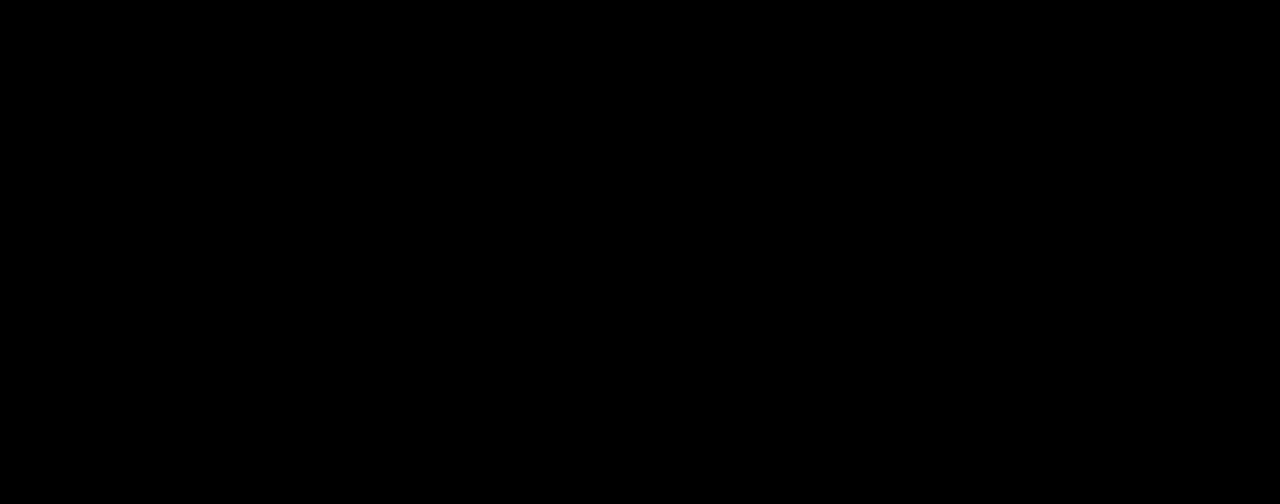
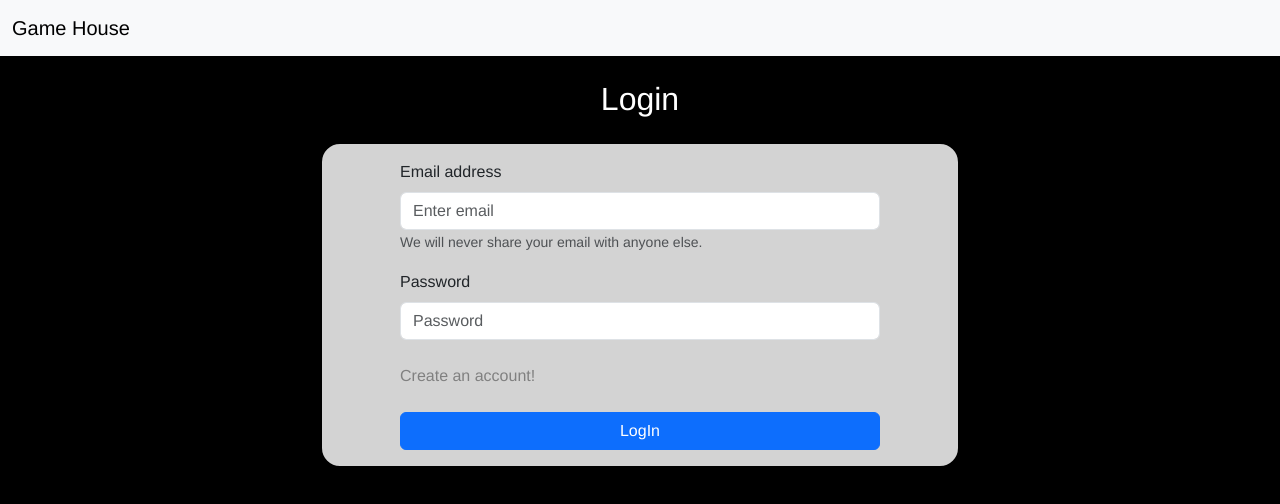
Before and after one commit to JoeyQPB/Game-House-frontend, a React (Vite) app: page /login in a window 1280 px wide. Before the commit this address had no page. Shown: the top 504 px of the page. Built offline with nearby package versions, Linux system fonts and the light colour scheme.

Commit message:
feat: signin and login pages

```diff
--- a/src/App.jsx
+++ b/src/App.jsx
@@ -5,7 +5,8 @@
 
 import Home from './pages/home/home.jsx';
 import SuggestNewGame from './pages/SuggestNewGame.jsx'
-import SignIn from './pages/SignIn.jsx'
+import SignInPage from './pages/SignInPage.jsx'
+import LoginPage from './pages/logIn.jsx'
 
 function App() {
 
@@ -15,8 +16,9 @@
       <div className='app'>
         <Routes>
           <Route path='/' element={<Home />} />
-          <Route path='/SignIn' element={<SignIn />} />
-          <Route path='/SuggestNewGame' element={<SuggestNewGame />} />
+          <Route path='/signIn' element={<SignInPage />} />
+          <Route path='/login' element={<LoginPage />} />
+          <Route path='/suggestNewGame' element={<SuggestNewGame />} />
         </Routes>
       </div>
     </>
--- /dev/null
+++ b/src/components/Login.jsx
@@ -0,0 +1,37 @@
+import Button from 'react-bootstrap/Button';
+import Form from 'react-bootstrap/Form';
+import { Link } from 'react-router-dom';
+import Nav from 'react-bootstrap/Nav';
+
+function LogIn() {
+    return (
+        <div style={{ background: 'lightgrey', display: 'flex', justifyContent: 'center', alignItems: 'center', width: '40rem', padding: '1rem', border: '2px solid black', borderRadius: '20px' }}>
+            <Form style={{ width: '30rem' }}>
+                <Form.Group className="mb-3" controlId="formBasicEmail">
+                    <Form.Label>Email address</Form.Label>
+                    <Form.Control type="email" placeholder="Enter email" />
+                    <Form.Text className="text-muted">We will never share your email with anyone else.</Form.Text>
+                </Form.Group>
+
+                <Form.Group className="mb-3" controlId="formBasicPassword">
+                    <Form.Label>Password</Form.Label>
+                    <Form.Control type="password" placeholder="Password" />
+                </Form.Group>
+
+                <Nav.Link as={Link} to="/signin" style={{
+                    textDecoration: 'none',
+                    color: 'grey',
+                    textAlign: 'left',
+                    paddingTop: '0.5rem',
+                    paddingBottom: '1.5rem'
+                }}>Create an account!</Nav.Link>
+
+                <Button variant="primary" type="submit" style={{ width: '100%' }}>
+                    LogIn
+                </Button>
+            </Form>
+        </div>
+    );
+}
+
+export default LogIn;
--- /dev/null
+++ b/src/components/SignIn.jsx
@@ -0,0 +1,42 @@
+import Button from 'react-bootstrap/Button';
+import Form from 'react-bootstrap/Form';
+import { Link } from 'react-router-dom';
+import Nav from 'react-bootstrap/Nav';
+
+function SignIn() {
+    return (
+        <div style={{ background: 'lightgrey', display: 'flex', justifyContent: 'center', alignItems: 'center', width: '40rem', padding: '1rem', border: '2px solid black', borderRadius: '20px' }}>
+            <Form style={{ width: '30rem' }}>
+                <Form.Group className="mb-3" controlId="formBasicEmail">
+                    <Form.Label>Email address</Form.Label>
+                    <Form.Control type="email" placeholder="Enter email" />
+                    <Form.Text className="text-muted">We will never share your email with anyone else.</Form.Text>
+                </Form.Group>
+
+                <Form.Group className="mb-3" controlId="formBasicPassword">
+                    <Form.Label>Password</Form.Label>
+                    <Form.Control type="password" placeholder="Password" />
+                </Form.Group>
+
+                <Form.Group className="mb-3" controlId="formBasicConfirmPassword">
+                    <Form.Label>Confirm Password</Form.Label>
+                    <Form.Control type="password" placeholder="Confirm Password" />
+                </Form.Group>
+
+                <Nav.Link as={Link} to="/login" style={{
+                    textDecoration: 'none',
+                    color: 'grey',
+                    textAlign: 'left',
+                    paddingTop: '0.5rem',
+                    paddingBottom: '1.5rem'
+                }}>I already have an account!</Nav.Link>
+
+                <Button variant="primary" type="submit" style={{ width: '100%' }}>
+                    Sign In
+                </Button>
+            </Form>
+        </div>
+    );
+}
+
+export default SignIn;
--- a/src/pages/SignIn.jsx
+++ /dev/null
@@ -1,12 +0,0 @@
-import NavBarFrg from '../components/NavBarFrg'
-
-const SignIn = () => {
-    return (
-        <>
-            <NavBarFrg />
-            <div>SignIn</div>
-        </>
-    )
-}
-
-export default SignIn;
--- /dev/null
+++ b/src/pages/SignInPage.jsx
@@ -0,0 +1,22 @@
+import NavBarFrg from '../components/NavBarFrg'
+import SignIn from '../components/SignIn'
+
+const SignInPage = () => {
+    return (
+        <>
+            <NavBarFrg />
+            <div style={{
+                display: 'flex',
+                flexDirection: 'column',
+                alignItems: 'center',
+                marginTop: '1.5rem',
+                gap: '1rem',
+            }}>
+                <h2 style={{ color: 'white' }}>Sign In</h2>
+                <SignIn />
+            </div>
+        </>
+    )
+}
+
+export default SignInPage;
--- /dev/null
+++ b/src/pages/logIn.jsx
@@ -0,0 +1,22 @@
+import NavBarFrg from '../components/NavBarFrg'
+import LogIn from '../components/Login'
+
+const LoginPage = () => {
+    return (
+        <>
+            <NavBarFrg />
+            <div style={{
+                display: 'flex',
+                flexDirection: 'column',
+                alignItems: 'center',
+                marginTop: '1.5rem',
+                gap: '1rem',
+            }}>
+                <h2 style={{ color: 'white' }}>Login</h2>
+                <LogIn />
+            </div>
+        </>
+    )
+}
+
+export default LoginPage;
```
